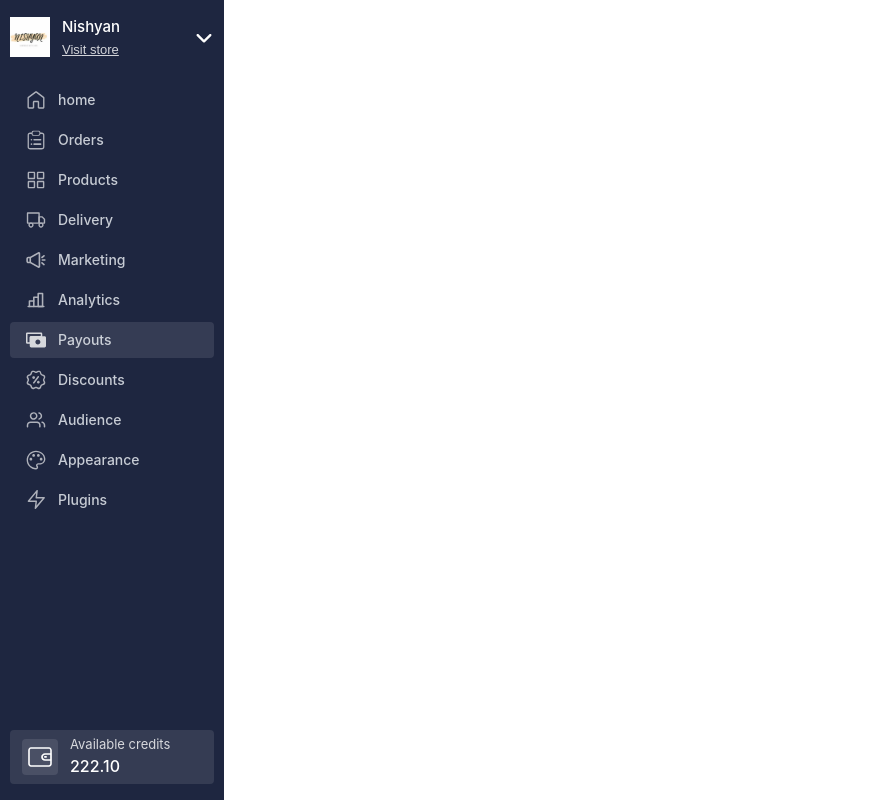
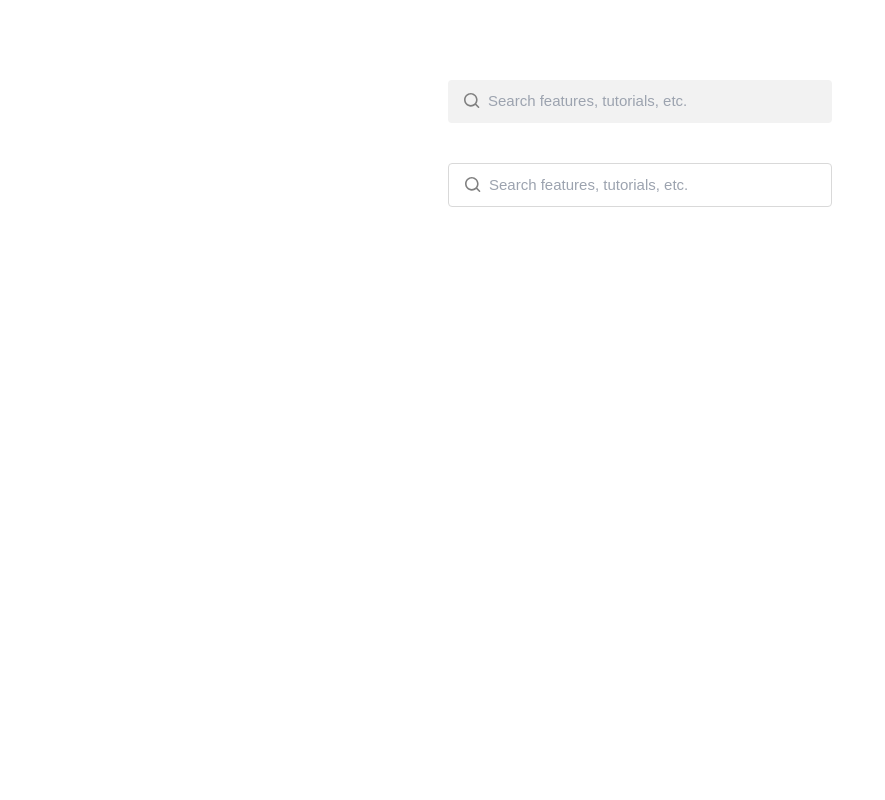
Before and after one commit to anoopraju31/100xdevs_cohort, a React (Vite) app in the folder week 8/week-8.1/dukaan-dashboard/: page / in a window 1280 px wide. Shown: the whole page, without its empty margins (0-885 px from the left). Built offline with nearby package versions, Linux system fonts and the light colour scheme.

Commit message:
Week 8.1 - Dukaan Dashbaord: search input added

```diff
--- a/week 8/week-8.1/dukaan-dashboard/src/App.jsx
+++ b/week 8/week-8.1/dukaan-dashboard/src/App.jsx
@@ -1,9 +1,24 @@
-import Navbar from './components/Navbar'
+import SearchInput from './components/SearchInput'
 
 const App = () => {
 	return (
-		<div className='grid grid-cols-5 gap-10'>
-			<Navbar />
+		<div className='max-w-sm mx-auto py-20'>
+			<SearchInput
+				id='search'
+				name='search'
+				label='search'
+				placeholder='Search features, tutorials, etc.'
+			/>
+
+			<div className='py-5'></div>
+
+			<SearchInput
+				variant='outlined'
+				id='search'
+				name='search'
+				label='search'
+				placeholder='Search features, tutorials, etc.'
+			/>
 		</div>
 	)
 }
--- /dev/null
+++ b/week 8/week-8.1/dukaan-dashboard/src/components/SearchInput.jsx
@@ -0,0 +1,42 @@
+import PropTypes from 'prop-types'
+
+const SearchInput = (props) => {
+	const { variant, label, id, name, placeholder } = props
+	const style = {
+		outlined: 'bg-black-100 border border-black-85',
+		primary: 'bg-black-95',
+	}
+
+	return (
+		<>
+			<label htmlFor='search' className='sr-only'>
+				{label}
+			</label>
+			<div
+				className={`py-[10px] px-4 flex items-center gap-2 rounded ${style[variant]}`}>
+				<img src='/search.svg' alt='search icon' />
+				<input
+					type='text'
+					id={id}
+					name={name}
+					placeholder={placeholder}
+					className='text-black-50 text-[15px] leading--[22px] flex-shrink-0 flex-1 bg-transparent outline-none border-none'
+				/>
+			</div>
+		</>
+	)
+}
+
+SearchInput.propTypes = {
+	variant: PropTypes.string,
+	label: PropTypes.string,
+	id: PropTypes.string,
+	name: PropTypes.string,
+	placeholder: PropTypes.string,
+}
+
+SearchInput.defaultProps = {
+	variant: 'primary',
+}
+
+export default SearchInput
```
Also changed, not shown: week 8/week-8.1/dukaan-dashboard/public/search.svg (added).
